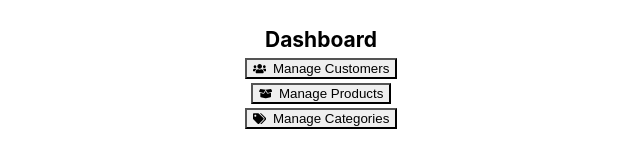
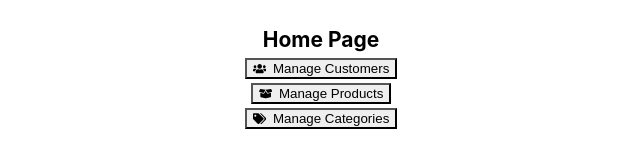
Before and after one commit to GuglielmoCerri/Backoffice-WebApp, a React (Create React App) app in the folder frontend/: page /homepage in a window 1280 px wide. Shown: the top 160 px of the page, without its empty margins (319-959 px from the left). Built offline with nearby package versions, Linux system fonts and the light colour scheme.

Commit message:
Channged home page heading

```diff
--- a/frontend/src/HomePage.js
+++ b/frontend/src/HomePage.js
@@ -9,7 +9,7 @@ const HomePage = () => {
   return (
     <Box textAlign="center" py={10} px={6}>
       <Heading as="h2" size="xl" mb={6}>
-        Dashboard
+        Home Page
       </Heading>
       <VStack spacing={4}>
         <Button leftIcon={<FaUsers />} colorScheme="teal" size="lg" onClick={() => navigate("/customers")}>
```
